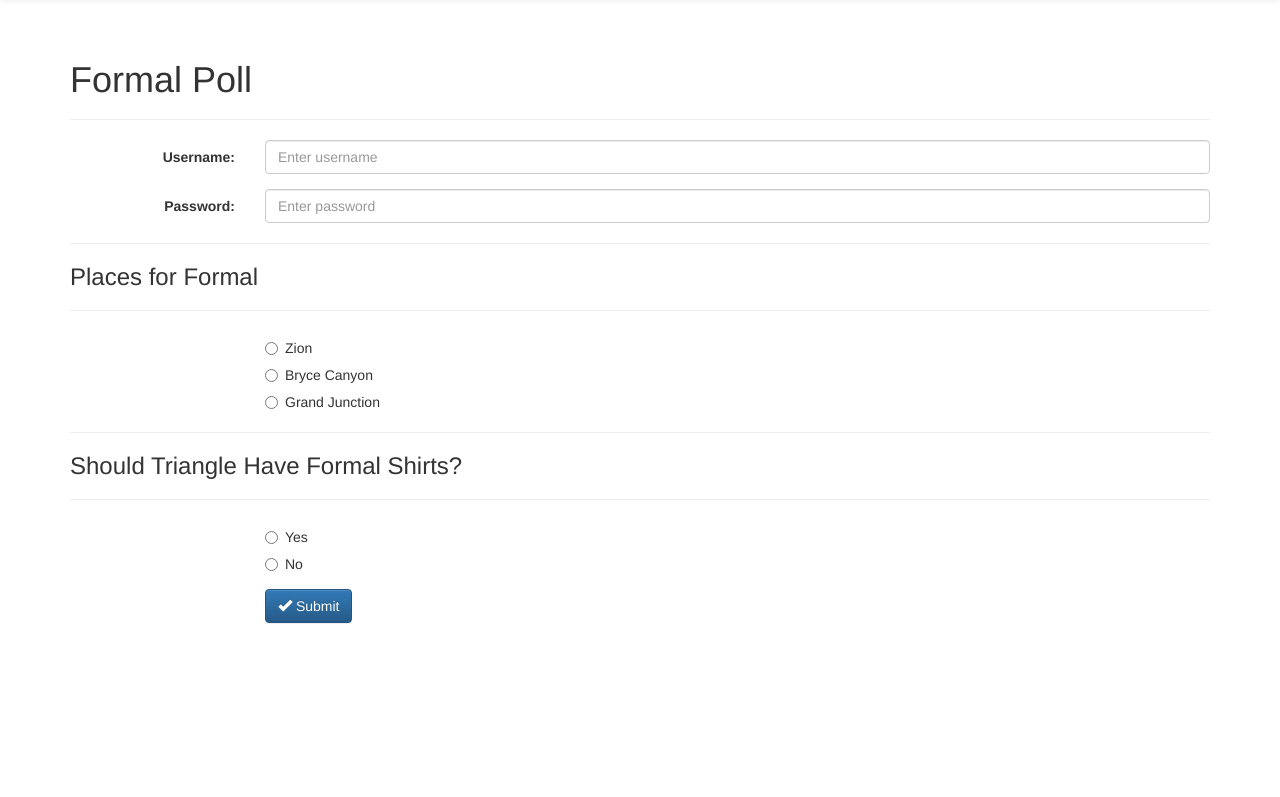
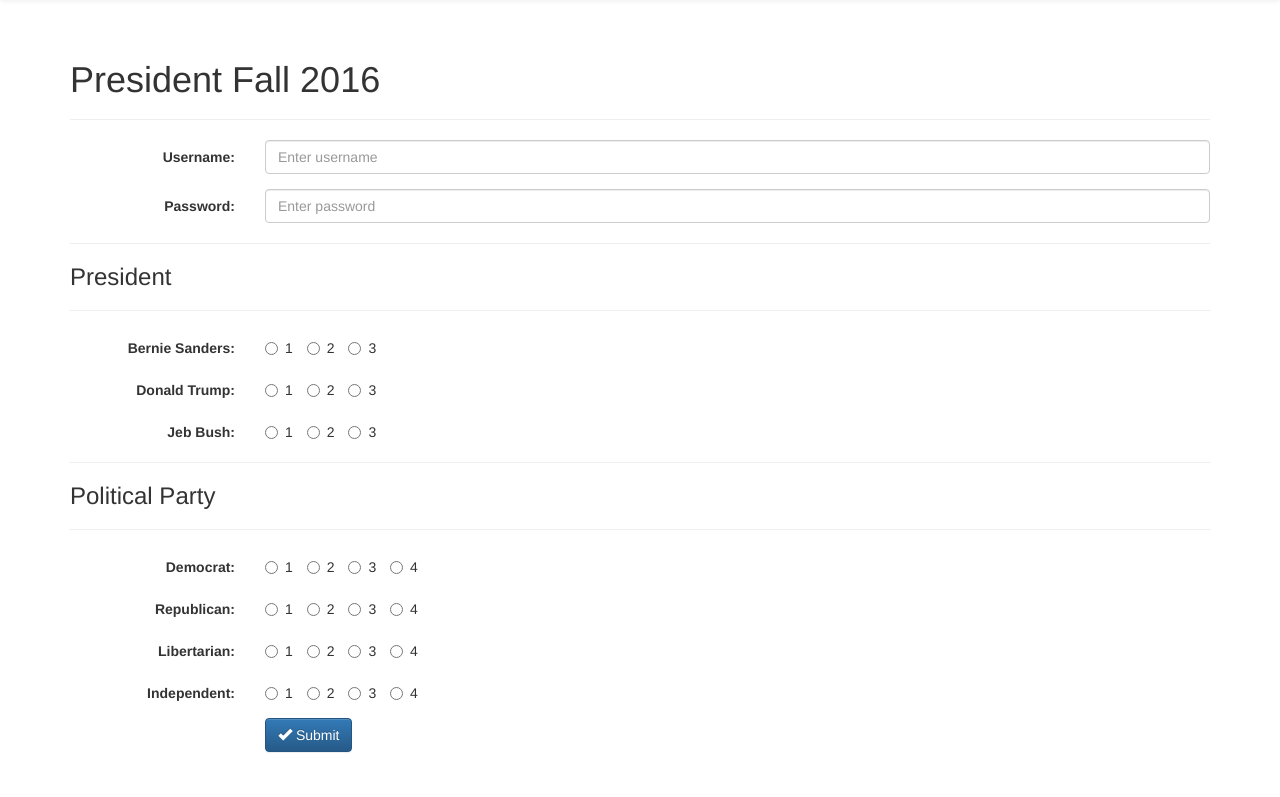
Before and after one commit to slaymaker1907/utah-triangle-voting, a Django app: page /voting/vote/7 in a window 1280 px wide. Shown: the part 72-869 px from the top of the page. Before the commit the page ends 696 px from the top, so only its background shows below. Run offline with Django 3.2, Linux system fonts and the light colour scheme; some libraries are stand-ins or nearby versions.

Commit message:
Made the alt voting dynamic

```diff
--- a/triangle_website/voting/templates/voting/vote.html
+++ b/triangle_website/voting/templates/voting/vote.html
@@ -1,10 +1,10 @@
 {% extends "voting/header.html" %}
-{% block title %}Vote #1234{% endblock %}
+{% block title %}Vote #{{vote.id}}{% endblock %}
 {% block content %}
 {% include "voting/navbar.html" %}
 <div class="container theme-showcase" role="main">
 	<div class="page-header">
-		<h1>Presidential Election Fall 2016</h1>
+		<h1>{{vote.name}}</h1>
 	</div>
 
 	<div>
@@ -13,99 +13,33 @@
 			<div class="form-group">
 				<label class="control-label col-sm-2" for="username">Username:</label>
 				<div class="col-sm-10">
-					<input type="text" class="form-control" id="username" placeholder="Enter username"></input>
+					<input type="text" class="form-control" id="username" placeholder="Enter username" name="username"></input>
 				</div>
 			</div>
 			<div class="form-group">
 				<label class="control-label col-sm-2" for="pwd">Password:</label>
 				<div class="col-sm-10">
-					<input type="password" class="form-control" id="pwd" placeholder="Enter password"></input>
+					<input type="password" class="form-control" id="pwd" placeholder="Enter password" name="password"></input>
 				</div>
 			</div>
 
+			{% for question in vote.questions %}
 			<hr></hr>
-			<h3>President</h3>
+			<h3>{{question.name}}</h3>
 			<hr></hr>
 
+			{% for choice in question.choices %}
 			<div class="form-group">
-				<label class="control-label col-sm-2" for="email">Santa Clause:</label>
+				<label class="control-label col-sm-2" for="email">{{choice.text}}:</label>
 				<div class="col-sm-10">
-					<label class="radio-inline"><input type="radio" name="optradio">1</input></label>
-					<label class="radio-inline"><input type="radio" name="optradio">2</input></label>
-					<label class="radio-inline"><input type="radio" name="optradio">3</input></label>
+					{% for _ in question.choices %}
+					<label class="radio-inline"><input type="radio" name="{{question.id}}:{{choice.id}}" value="{{forloop.counter}}">{{forloop.counter}}</input></label>
+					{% endfor %}
 				</div>
 			</div>
-			<div class="form-group">
-				<label class="control-label col-sm-2" for="pwd">Harry Potter:</label>
-				<div class="col-sm-10">
-					<label class="radio-inline"><input type="radio" name="optradio">1</input></label>
-					<label class="radio-inline"><input type="radio" name="optradio">2</input></label>
-					<label class="radio-inline"><input type="radio" name="optradio">3</input></label>
-				</div>
-			</div>
-			<div class="form-group">
-				<label class="control-label col-sm-2" for="pwd">Gandalf:</label>
-				<div class="col-sm-10">
-					<label class="radio-inline"><input type="radio" name="optradio">1</input></label>
-					<label class="radio-inline"><input type="radio" name="optradio">2</input></label>
-					<label class="radio-inline"><input type="radio" name="optradio">3</input></label>
-				</div>
-			</div>
+			{% endfor %}
+			{% endfor %}
 
-			<hr></hr>
-			<h3>Secretary</h3>
-			<hr></hr>
-
-			<div class="form-group">
-				<label class="control-label col-sm-2" for="email">Santa Clause:</label>
-				<div class="col-sm-10">
-					<label class="radio-inline"><input type="radio" name="optradio">1</input></label>
-					<label class="radio-inline"><input type="radio" name="optradio">2</input></label>
-					<label class="radio-inline"><input type="radio" name="optradio">3</input></label>
-					<label class="radio-inline"><input type="radio" name="optradio">4</input></label>
-					<label class="radio-inline"><input type="radio" name="optradio">5</input></label>
-				</div>
-			</div>
-			<div class="form-group">
-				<label class="control-label col-sm-2" for="pwd">Harry Potter:</label>
-				<div class="col-sm-10">
-					<label class="radio-inline"><input type="radio" name="optradio">1</input></label>
-					<label class="radio-inline"><input type="radio" name="optradio">2</input></label>
-					<label class="radio-inline"><input type="radio" name="optradio">3</input></label>
-					<label class="radio-inline"><input type="radio" name="optradio">4</input></label>
-					<label class="radio-inline"><input type="radio" name="optradio">5</input></label>
-				</div>
-			</div>
-			<div class="form-group">
-				<label class="control-label col-sm-2" for="pwd">Gandalf:</label>
-				<div class="col-sm-10">
-					<label class="radio-inline"><input type="radio" name="optradio">1</input></label>
-					<label class="radio-inline"><input type="radio" name="optradio">2</input></label>
-					<label class="radio-inline"><input type="radio" name="optradio">3</input></label>
-					<label class="radio-inline"><input type="radio" name="optradio">4</input></label>
-					<label class="radio-inline"><input type="radio" name="optradio">5</input></label>
-				</div>
-			</div>
-			<div class="form-group">
-				<label class="control-label col-sm-2" for="pwd">Hermione:</label>
-				<div class="col-sm-10">
-					<label class="radio-inline"><input type="radio" name="optradio">1</input></label>
-					<label class="radio-inline"><input type="radio" name="optradio">2</input></label>
-					<label class="radio-inline"><input type="radio" name="optradio">3</input></label>
-					<label class="radio-inline"><input type="radio" name="optradio">4</input></label>
-					<label class="radio-inline"><input type="radio" name="optradio">5</input></label>
-				</div>
-			</div>
-			<div class="form-group">
-				<label class="control-label col-sm-2" for="pwd">Pedro:</label>
-				<div class="col-sm-10">
-					<label class="radio-inline"><input type="radio" name="optradio">1</input></label>
-					<label class="radio-inline"><input type="radio" name="optradio">2</input></label>
-					<label class="radio-inline"><input type="radio" name="optradio">3</input></label>
-					<label class="radio-inline"><input type="radio" name="optradio">4</input></label>
-					<label class="radio-inline"><input type="radio" name="optradio">5</input></label>
-				</div>
-			</div>
 			<div class="form-group">
 				<div class="col-sm-offset-2 col-sm-10">
 					<button type="submit" class="btn btn-primary"><span class="glyphicon glyphicon-ok"></span> Submit</button>
--- a/triangle_website/voting/views.py
+++ b/triangle_website/voting/views.py
@@ -2,8 +2,22 @@ from django.shortcuts import render
 from django.http import HttpResponse
 from .models import *
 
-old_votes = [Vote("Best Santa Clause"), Vote("World Peace"), Vote("Best LoL Player"), Vote("Religous Freedom"), Vote("Strong Encryption"), Vote("Favorite Color")]
+old_votes = [Vote("Best Politicians"), Vote("World Peace"), Vote("Best LoL Player"), Vote("Religous Freedom"), Vote("Strong Encryption"), Vote("Favorite Color")]
 current_votes = [Vote("President Fall 2016"), Vote("Sandwich Maker 2016"), Vote("Legislation 01/25/16")]
+
+old_votes[0].questions = [Question("National"), Question("Local")]
+old_votes[0].questions[0].choices = [Choice("Barrack Obama"), Choice("Donald Trump"), Choice("Hilary Clinton")]
+old_votes[0].questions[1].choices = [Choice("John Huntsman Jr."), Choice("Jim Matheson"), Choice("Gary Herbert"), Choice("Bob Bennet")]
+
+current_votes[0].questions = [Question("President"), Question("Political Party")]
+current_votes[0].questions[0].choices = [Choice("Bernie Sanders"), Choice("Donald Trump"), Choice("Jeb Bush")]
+current_votes[0].questions[1].choices = [Choice("Democrat"), Choice("Republican"), Choice("Libertarian"), Choice("Independent")]
+
+def get_first(iter, pred):
+	for ele in iter:
+		if pred(ele):
+			return ele
+	return None
 
 # Create your views here.
 def voting_index(request):
@@ -11,12 +25,18 @@ def voting_index(request):
 	return render(request, 'voting/index.html', context)
 
 def vote_page(request, vote_id):
-	if vote_id == "1234":
-		return render(request, 'voting/vote.html')
+	id = int(vote_id)
+	vote = get_first(current_votes, lambda vt: vt.id == id)
+	if vote.is_poll:
+		temp = 'voting/vote_poll.html'
 	else:
-		return render(request, 'voting/vote_poll.html')
+		temp = 'voting/vote.html'
+	return render(request, temp, {"vote":vote})
 
 def results_page(request, vote_id):
+	if request.method == "POST":
+		for param in request.POST:
+			print(param + ":" + request.POST[param])
 	if vote_id == "0":
 		return render(request, 'voting/results.html')
 	else:
```
Also changed, not shown: triangle_website/voting/models.py (+18 -1 lines).
